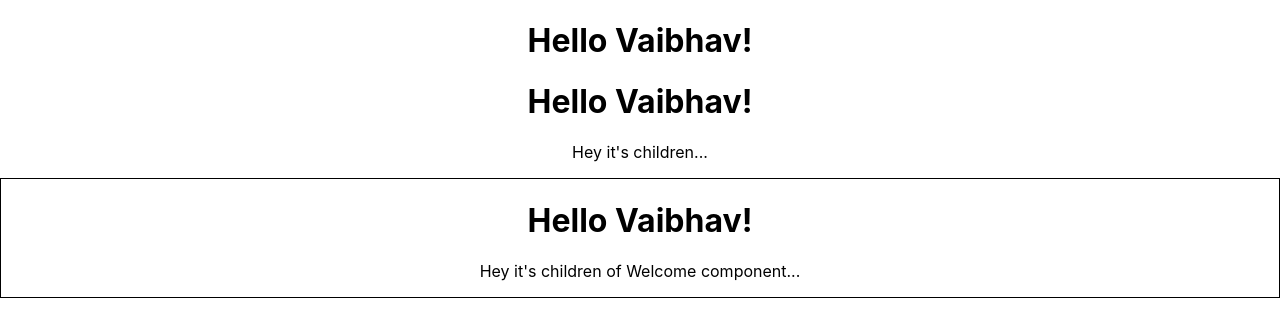
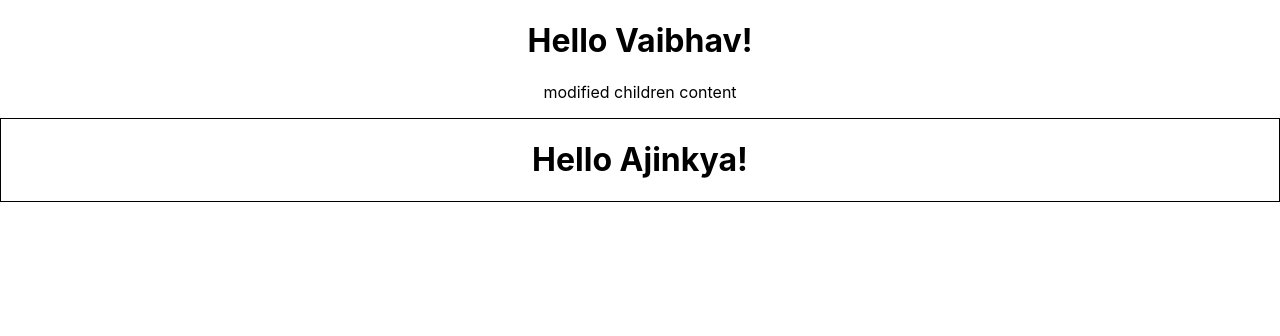
Before and after one commit to vaibhavpatil28/reactjs-learning-curve, a React (Create React App) app: page / in a window 1280 px wide. Shown: the top 336 px of the page. Built offline with nearby package versions, Linux system fonts and the light colour scheme.

Commit message:
can modify props with some tricks.

```diff
--- a/src/App.jsx
+++ b/src/App.jsx
@@ -1,21 +1,22 @@
 import React from 'react';
 import './App.css'
 // import Hello from './main-concept/intro-jsx/hello';
-import Greet,{GreetWithoutProps} from './main-concept/component/functional-component/functional-component/Greet';
+import Greet, { GreetWithoutProps } from './main-concept/component/functional-component/functional-component/Greet';
 import Welcome from './main-concept/component/class-component/Welcome';
 class App extends React.Component {
   render() {
     return (
       <div className="App">
         {/* <GreetWithoutProps/>
-        <Hello name="Vaibhav"/> */}
-        <Greet name="Vaibhav" className="greet"/>
+        <Hello name="Vaibhav"/>
         <Greet name="Vaibhav" className="greet">
-          <p>Hey it's children...</p>
+        <p>Hey it's children...</p>
         </Greet>
         <Welcome name='Vaibhav'>
         <p>Hey it's children of Welcome component...</p>
-        </Welcome>
+      </Welcome> */}
+        <Greet name="Vaibhav" className="greet" />
+        <Welcome name='Vaibhav' />
       </div>
     )
   }
--- a/src/main-concept/component/class-component/Welcome.js
+++ b/src/main-concept/component/class-component/Welcome.js
@@ -1,14 +1,19 @@
-import React, {Component} from 'react';
-
-class Welcome extends Component{
-
-    render(){
-    return (
-        <div style={{'border':'1px solid'}}>
-            <h1>Hello {this.props.name}!</h1>
-            {this.props.children}
-        </div>
-    )
+import React, { Component } from 'react';
+/* props vs states */
+class Welcome extends Component {
+    constructor() {
+        super();
+    }
+    render() {
+        this.props = {
+            name: 'Ajinkya'
+        }
+        return (
+            <div style={{ 'border': '1px solid' }}>
+                <h1>Hello {this.props.name}!</h1>
+                {this.props.children}
+            </div>
+        )
     }
 }
 
--- a/src/main-concept/component/functional-component/functional-component/Greet.js
+++ b/src/main-concept/component/functional-component/functional-component/Greet.js
@@ -3,11 +3,21 @@ import React from 'react';
 export function GreetWithoutProps() {
     return <h1>Hello Strenger!</h1>
 }
+const modifyChildren= ()=> <p>modified children content</p>
+function modifyProps(props) {
+    const children = modifyChildren();
+    props={...props, ...{children}};
+    return props;
+}
+
 /* In functional components, only one paramerter is passed to componets
 i.e props. props are nothing but HTML attributes given to component.
  */
 const Greet = (props, secondParameter) => {
     console.log('props, secondParameter', props, secondParameter);
+    const newProps = modifyProps(props);
+    props={...newProps, ...{className:'modifinedGreet'}};
+    console.log('After modification of props', props);
     return (
         <div>
             <h1>Hello {props.name}!</h1>
```
